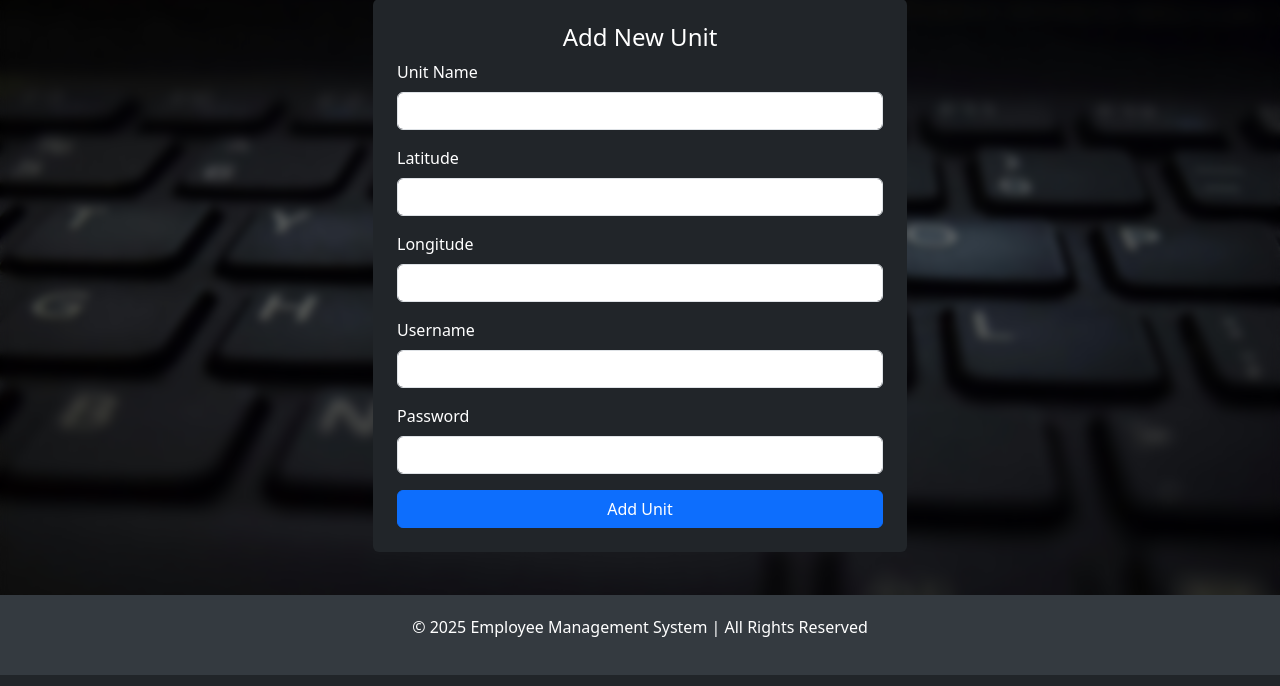
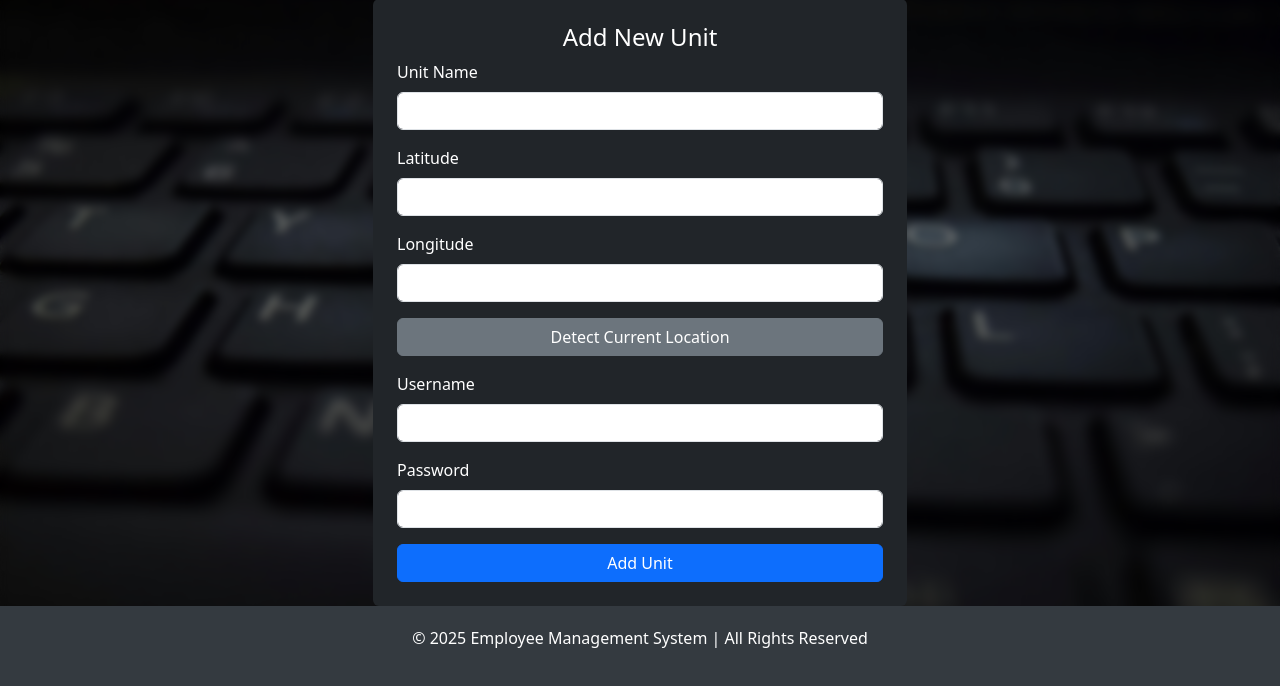
Before and after one commit to shrmsarthak/EmployeeManagementSystemAdmin, a Flask app: page /add_unit in a window 1280 px wide. Shown: the part 125-811 px from the top of the page. Run offline with Flask 3, Linux system fonts and the light colour scheme; the visitor is signed in with stand-in values (Sample User, id 1); parts of the project's set-up code (start-up, migrations or seed data) failed here and were passed over; some libraries are stand-ins or nearby versions.

Commit message:
Location Added in Unit

```diff
--- a/templates/add_unit.html
+++ b/templates/add_unit.html
@@ -20,6 +20,11 @@
                         <input type="text" class="form-control" id="longitude" name="longitude" required>
                     </div>
                     <div class="mb-3">
+                        <button type="button" onclick="getLocation()" class="btn btn-secondary w-100">
+                            Detect Current Location
+                        </button>
+                    </div>
+                    <div class="mb-3">
                         <label for="username" class="form-label">Username</label>
                         <input type="text" class="form-control" id="username" name="username" required>
                     </div>
@@ -33,4 +38,36 @@
         </div>
     </div>
 </div>
+
+<script>
+function getLocation() {
+    const apiKey = "AIzaSyBjTYnRgK9kGRtBCGvHsXaho3EZVkqTiWo"; // <-- Replace with your actual API Key
+    const url = `https://www.googleapis.com/geolocation/v1/geolocate?key=${apiKey}`;
+
+    fetch(url, {
+        method: "POST",
+        headers: { "Content-Type": "application/json" },
+        body: JSON.stringify({})
+    })
+    .then(response => response.json())
+    .then(data => {
+        if (data.location) {
+            const lat = data.location.lat.toFixed(6);
+            const lng = data.location.lng.toFixed(6);
+            document.getElementById("latitude").value = lat;
+            document.getElementById("longitude").value = lng;
+
+            console.log("Latitude:", lat);
+            console.log("Longitude:", lng);
+        } else {
+            throw new Error("No location returned");
+        }
+    })
+    .catch(error => {
+        console.error("Geolocation API error:", error);
+        alert("Unable to detect location. Please try again.");
+    });
+}
+</script>
+
 {% endblock %}
```
